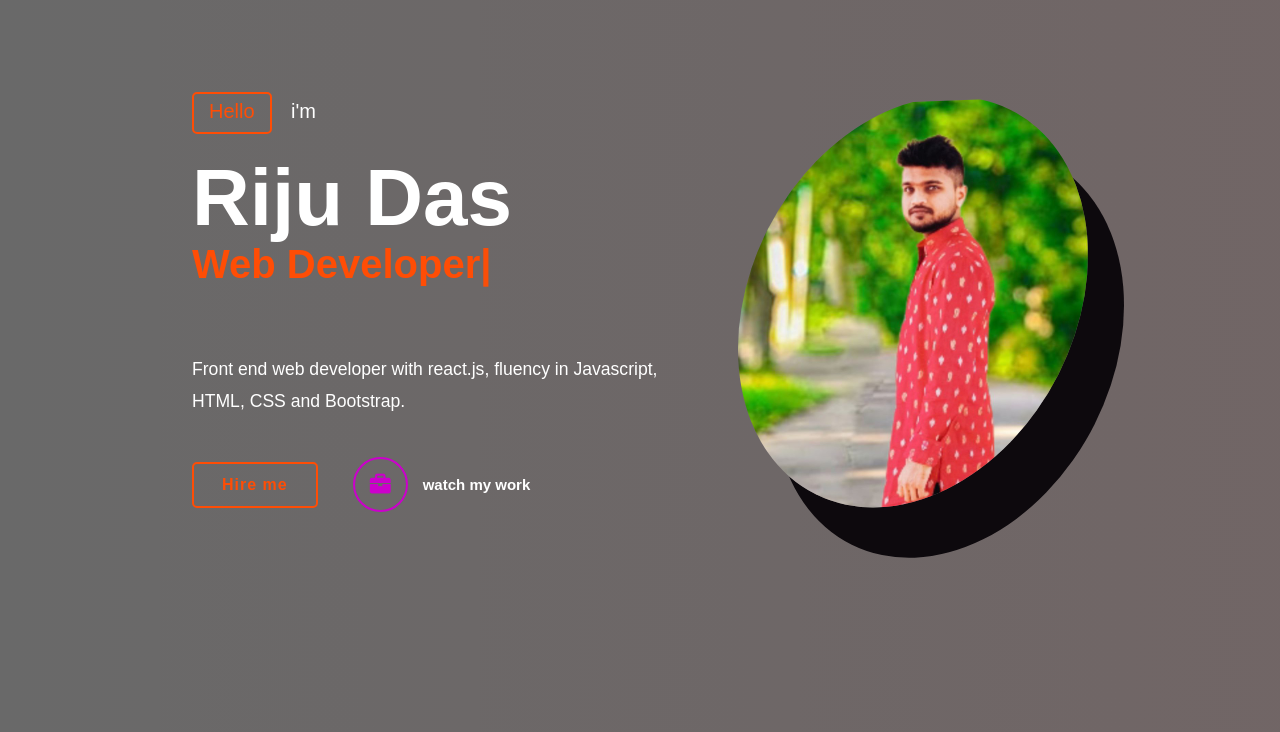
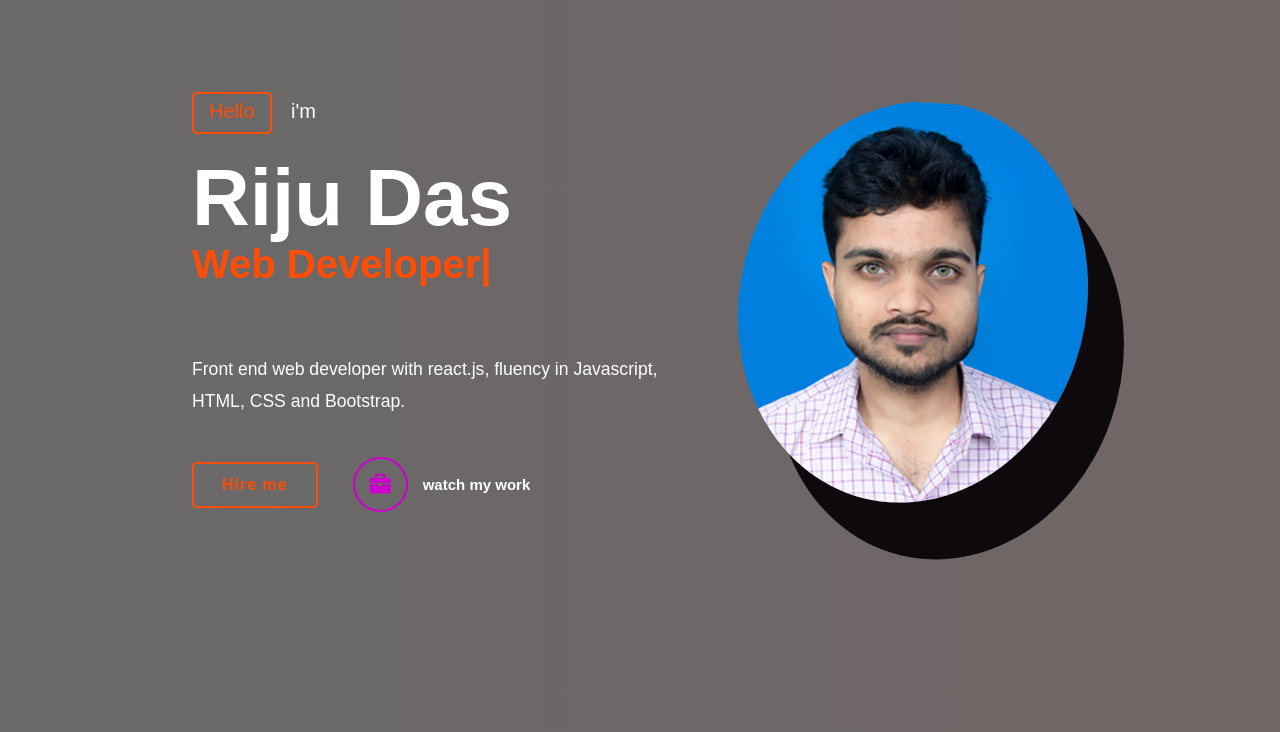
Before and after one commit to riju1706/portfolio1, a plain HTML site: page index.html in a window 1280 px wide. Shown: the part 68-800 px from the top of the page. Drawn offline with nearby package versions, Linux system fonts and the light colour scheme.

Commit message:
home riju image change

```diff
--- a/index.html
+++ b/index.html
@@ -76,7 +76,7 @@
       </div>
       <div class="home-img">
         <div class="skewBox">
-          <img src="./image/24.jpg" alt="image" />
+          <img src="./image/riju.jpg" alt="image" />
         </div>
       </div>
     </div>
--- a/style.css
+++ b/style.css
@@ -263,7 +263,7 @@ header.sticky {
   width: 100%;
   height: auto;
   /* border-radius: 70%; */
-  transform: skewY(13deg);
+  transform: skewY(8deg);
 }
 .skewBox {
   /* border: 10px solid rgb(46, 14, 14); */
@@ -271,17 +271,17 @@ header.sticky {
   width: 350px;
   height: 400px;
   border-radius: 50%;
-  transform: skewY(-15deg);
+  transform: skewY(-5deg);
   transition: 1s ease-in-out;
   box-shadow: 10px 10px 10px 0 #bed558;
   overflow: hidden;
   box-shadow: 36px 60px #0d090d;
 }
 .home-img img:hover {
-  transform: scale(2);
+  transform: scale(0.95);
   transition: 0.5s ease-in-out;
   -webkit-transition: 0.5s ease-in-out;
-  transform: skewY(18deg);
+  transform: skewY(12deg);
 }
 
 /* about section===============================================> */
```
Also changed, not shown: image/riju.jpg (added).
